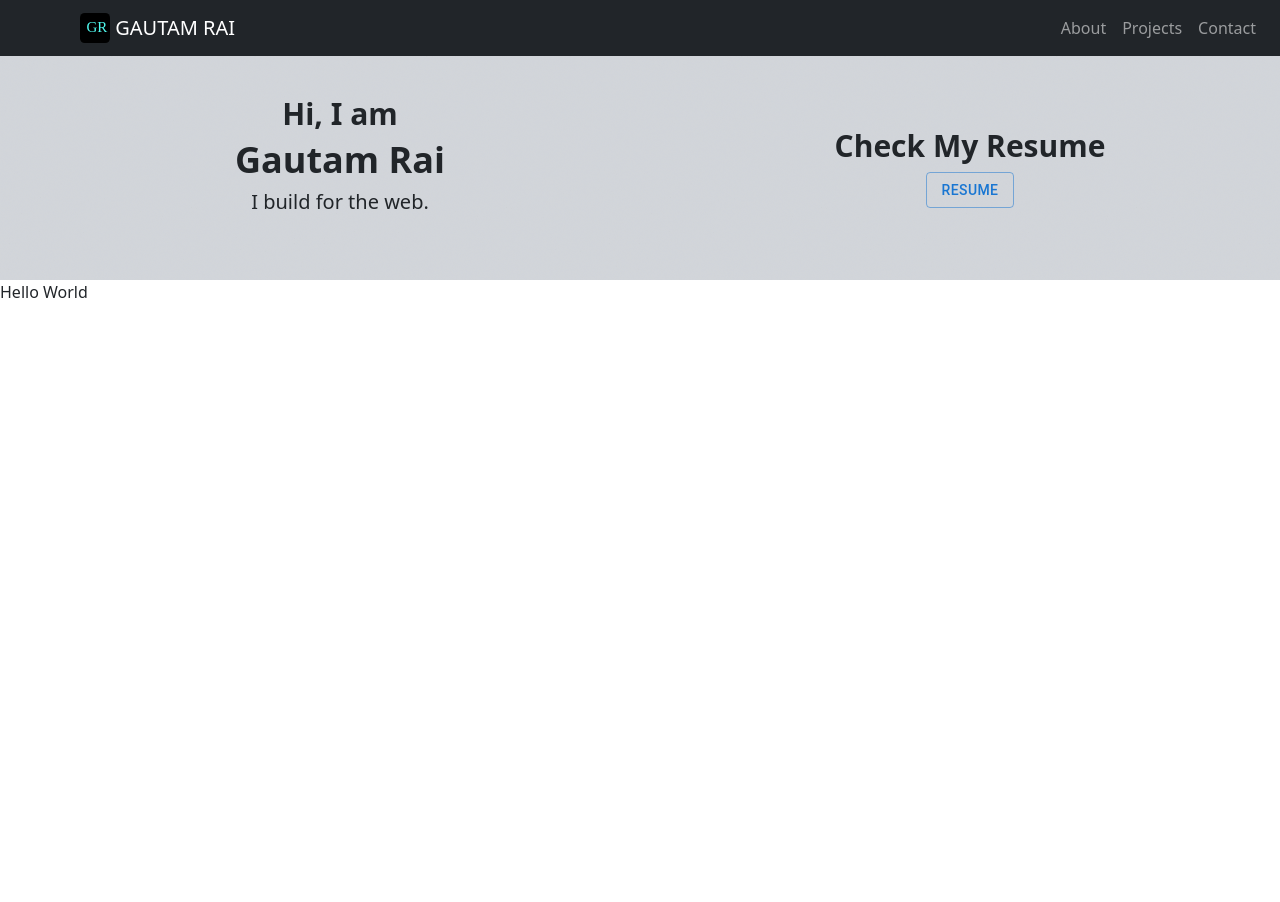
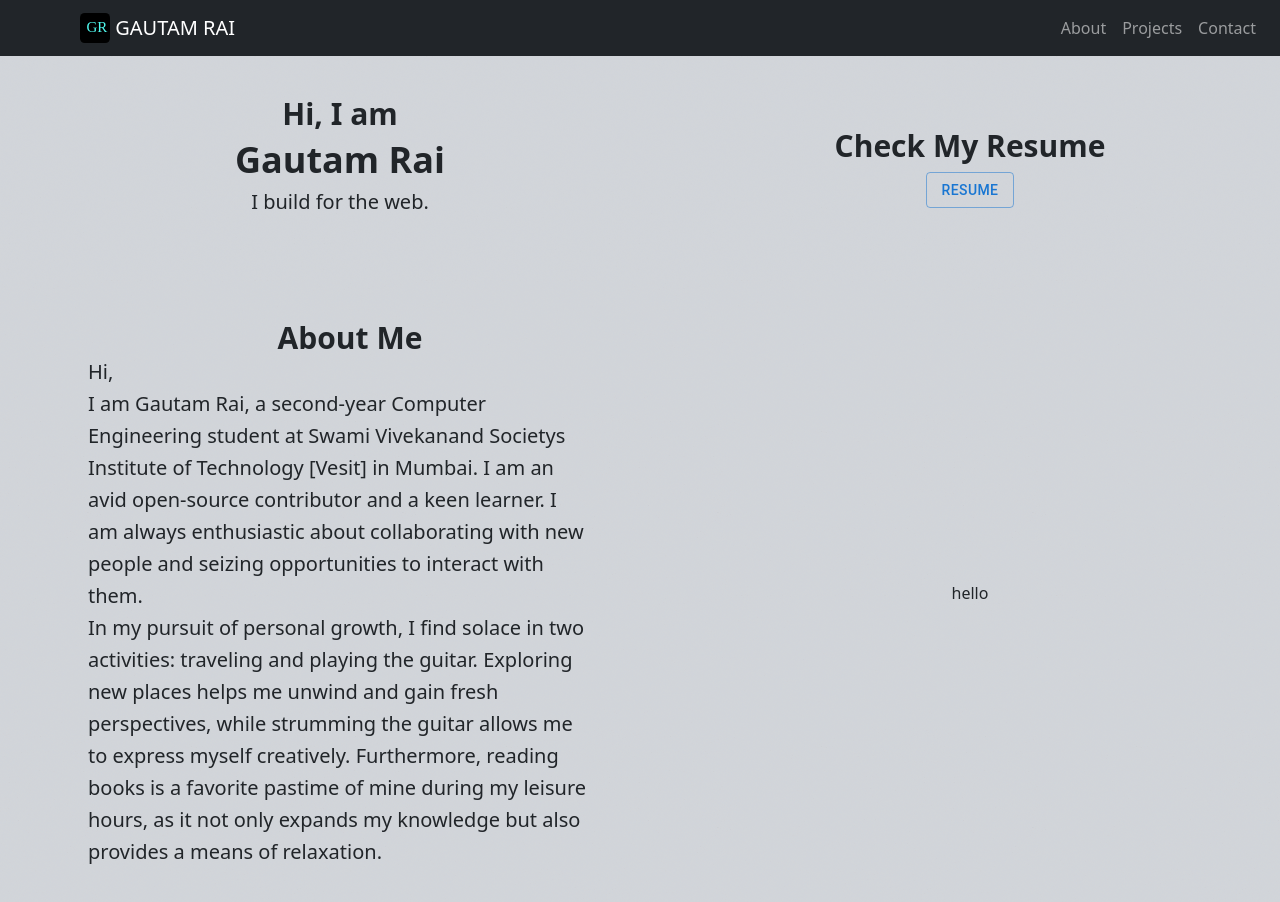
Before and after one commit to Gautam-04/React-portfolio, a React (Vite) app: page / in a window 1280 px wide. Shown: the top 902 px of the page. Before the commit the page ends 800 px from the top, so only its background shows below. Built offline with nearby package versions, Linux system fonts and the light colour scheme.

Commit message:
Added content in Aboutus file
Signed-off-by: Gautam-666 <2022.gautam.rai@ves.ac.in>

```diff
--- a/src/components/Aboutme.jsx
+++ b/src/components/Aboutme.jsx
@@ -2,8 +2,30 @@
 
 function Aboutme() {
   return (
-    <div>Hello World</div>
-  )
+    <div className="bg-hero px-25 bg-gray-300 h-full w-full cursor-pointer mx-auto md:mx-150 flex flex-wrap py-10">
+      <div className="w-full md:w-6/12 pl-5 md:pl-8 lg:pl-10 flex flex-col justify-center items-center md:items-start lg:items-center">
+        <h1 className="text-3xl font-bold pl-5">About Me</h1>
+        <p className="px-5 leading-8 text-xl">
+          Hi,
+          <br />I am Gautam Rai, a second-year Computer Engineering student at
+          Swami Vivekanand Societys Institute of Technology [Vesit] in Mumbai. I
+          am an avid open-source contributor and a keen learner. I am always
+          enthusiastic about collaborating with new people and seizing
+          opportunities to interact with them. <br />
+          In my pursuit of personal growth, I find solace in two activities:
+          traveling and playing the guitar. Exploring new places helps me unwind
+          and gain fresh perspectives, while strumming the guitar allows me to
+          express myself creatively. Furthermore, reading books is a favorite
+          pastime of mine during my leisure hours, as it not only expands my
+          knowledge but also provides a means of relaxation.
+        </p>
+      </div>
+      <div className="w-full md:w-6/12 pl-5 flex flex-col justify-center items-center md:items-center">
+      <h1>hello</h1>
+        <img></img>
+      </div>
+    </div>
+  );
 }
 
 export default Aboutme
--- a/src/components/Herosection.jsx
+++ b/src/components/Herosection.jsx
@@ -2,7 +2,7 @@ import Button from "@mui/material/Button";
 
 function HeroSection() {
   return (
-    <div className="bg-hero px-25 bg-gray-300 h-400 w-full cursor-pointer mx-auto md:mx-150 flex flex-wrap py-10">
+    <div className="bg-hero px-25 bg-gray-300 h-full w-full cursor-pointer mx-auto md:mx-150 flex flex-wrap py-10">
       <div className="w-full md:w-6/12 pl-10 flex flex-col justify-center items-center md:items-start lg:items-center">
         <h1 className="text-2xl md:text-3xl font-bold mb-2">Hi, I am</h1>
         <strong className="text-3xl md:text-4xl font-bold mb-2">
```
